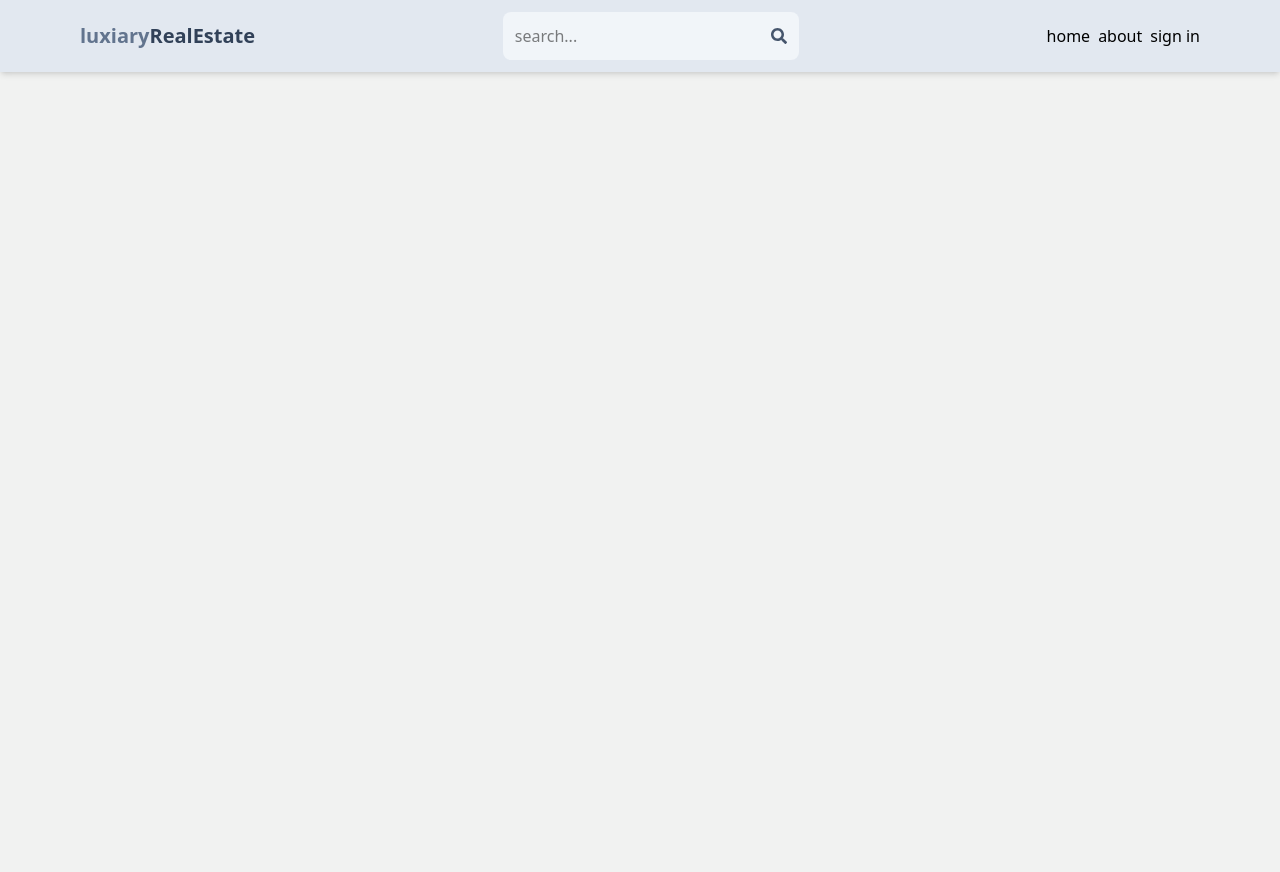
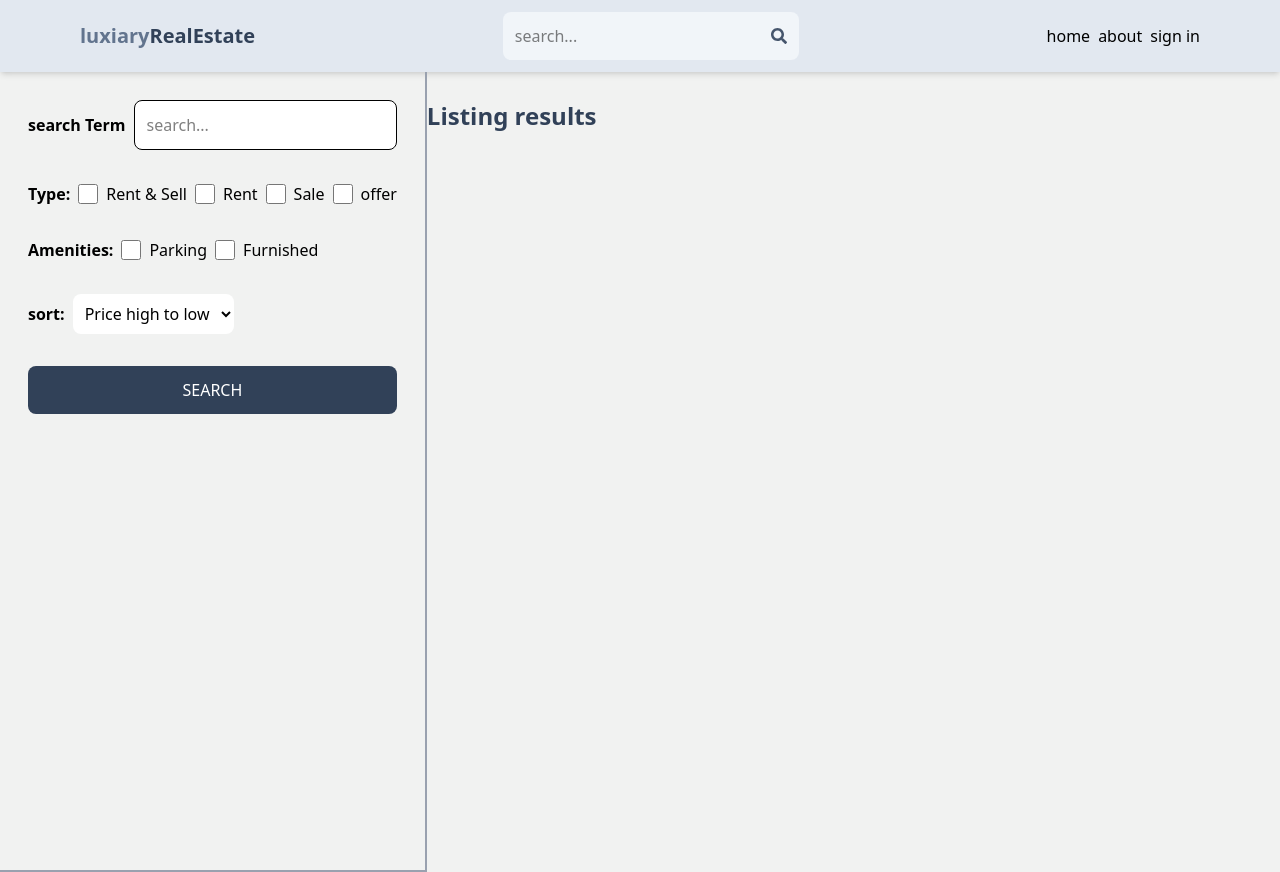
Before and after one commit to muslim25351/Mern-Estate-, a React (Vite) app in the folder cleint/: page /search in a window 1280 px wide. Before the commit the page ends 800 px from the top, so only its background shows below. Built offline with nearby package versions, Linux system fonts and the light colour scheme; no server answers.

Commit message:
create search page ui

```diff
--- a/cleint/src/App.jsx
+++ b/cleint/src/App.jsx
@@ -12,6 +12,7 @@
 import PrivateRoute from "./components/PrivateRoute";
 import UpdateListing from "./pages/UpdateListing";
 import Listing from "./pages/Listing";
+import Search from "./pages/Search";
 export default function App() {
   return (
     <BrowserRouter>
@@ -21,6 +22,8 @@
         <Route path="/sign-In" element={<SignIn />} />
         <Route path="/sign-Up" element={<SignUp />} />
         <Route path="/about" element={<About />} />
+        <Route path="/search" element={<Search />} />
+
         <Route path="/listing/:listingId" element={<Listing />} />
         <Route element={<PrivateRoute />}>
           <Route path="/profile" element={<Profile />} />
--- a/cleint/src/pages/Listing.jsx
+++ b/cleint/src/pages/Listing.jsx
@@ -79,14 +79,15 @@
           <FaMapMarkerAlt className="text-green-600 mr-2" />
           {listing?.address}
         </p>
-      </div>
 
         <div className="flex justify-center items-center ">
           <div className="max-w-2xl w-full">
             <div className="flex justify-start  items-center mt-4">
               <div className=" text-center">
                 {listing?.type === "rent" ? (
-                <p className="text-lg text-blue-600 font-semibold">For Rent</p>
+                  <p className="text-lg text-blue-600 font-semibold">
+                    For Rent
+                  </p>
                 ) : (
                   <div className="flex justify-between gap-2">
                     <p className="mt-3 bg-red-600 max-w-[200px] rounded-md text-white text-center py-2 px-3">
@@ -108,6 +109,7 @@
           <span className="text-black font-semibold">Description :- </span>
           {listing?.description}
         </p>
+      </div>
       <ul className="mt-6 justify-center text-green-700 font-semibold text-sm sm:text-base flex gap-x-6 gap-y-3 items-center sm:gap-8 flex-wrap">
         <li className="flex items-center gap-2 whitespace-nowrap">
           <FaBed className="text-lg" />
--- /dev/null
+++ b/cleint/src/pages/Search.jsx
@@ -0,0 +1,68 @@
+import React from "react";
+
+export default function Search() {
+  return (
+    <div className="flex flex-col md:flex-row  ">
+      <div className=" p-7 border-b-2 border-gray-400 md:border-r-2  md:min-h-screen border-solid  ">
+        <form className="flex flex-col gap-8">
+          <div className="flex items-center gap-2">
+            <label className="whitespace-nowrap font-semibold">
+              search Term
+            </label>
+            <input
+              type="text"
+              placeholder="search..."
+              id="searchTerm"
+              className="border rounded-lg bg-white p-3 w-full"
+            />
+          </div>
+          <div className="flex flex-wrap gap-2">
+            <label className="font-semibold">Type:</label>
+            <div className="flex gap-2">
+              <input type="checkbox" id="all" className="w-5" />
+              <span>Rent & Sell</span>
+            </div>
+            <div className="flex gap-2">
+              <input type="checkbox" id="rent" className="w-5" />
+              <span>Rent </span>
+            </div>
+            <div className="flex gap-2">
+              <input type="checkbox" id="sale" className="w-5" />
+              <span>Sale</span>
+            </div>
+            <div className="flex gap-2">
+              <input type="checkbox" id="offer" className="w-5" />
+              <span>offer</span>
+            </div>
+          </div>
+          <div className="flex flex-wrap gap-2">
+            <label className="font-semibold">Amenities:</label>
+            <div className="flex gap-2">
+              <input type="checkbox" id="parking" className="w-5" />
+              <span>Parking</span>
+            </div>
+            <div className="flex gap-2">
+              <input type="checkbox" id="furnished" className="w-5" />
+              <span>Furnished </span>
+            </div>
+          </div>
+          <div className="flex items-center gap-2">
+            <label className="font-semibold">sort:</label>
+            <select id="sort_order" className="bg-white rounded-lg p-2">
+              <option value="">Price high to low</option>
+              <option value="">Price low to high</option>
+              <option value=""> Latest</option>
+              <option value="">Oldest</option>
+            </select>
+          </div>
+          <button className="p-3 rounded-lg bg-slate-700 text-white uppercase hover:opacity-95 ">
+            Search
+          </button>
+        </form>
+      </div>
+      <div className="font-semibold text-2xl text-center mt-7 text-slate-700">
+        <h1>Listing results</h1>
+      </div>
+    </div>
+  );
+}
```
Lines whose indentation alone changed are shown as unchanged.
